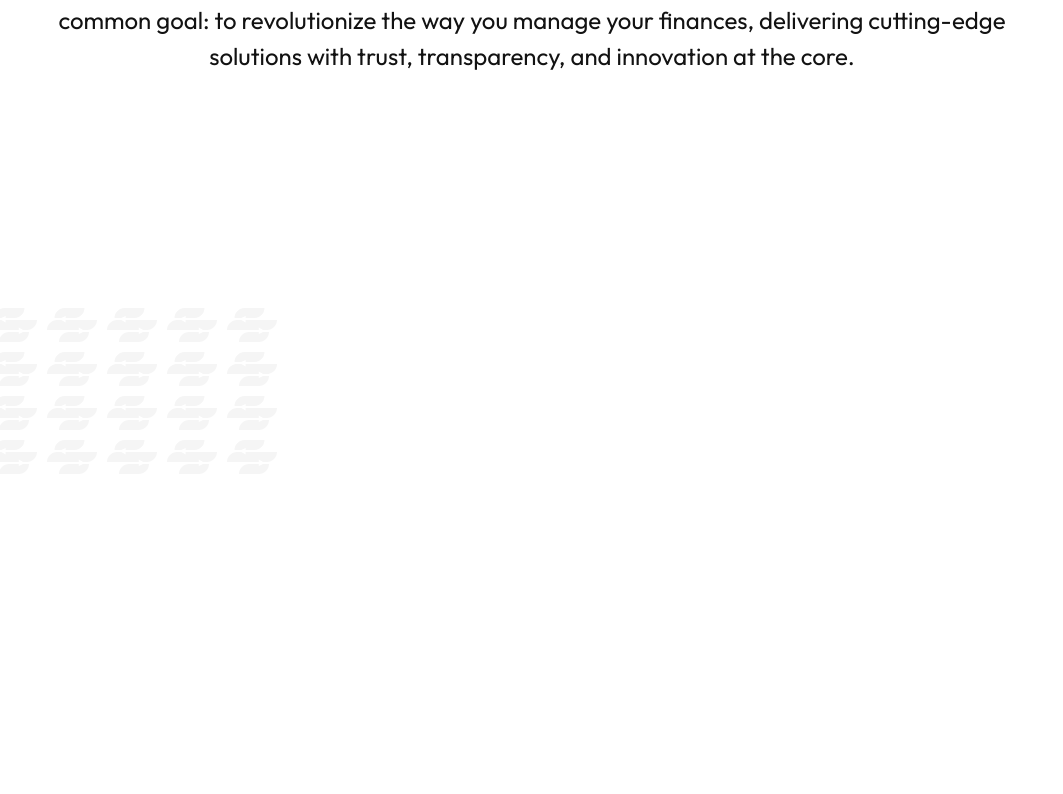
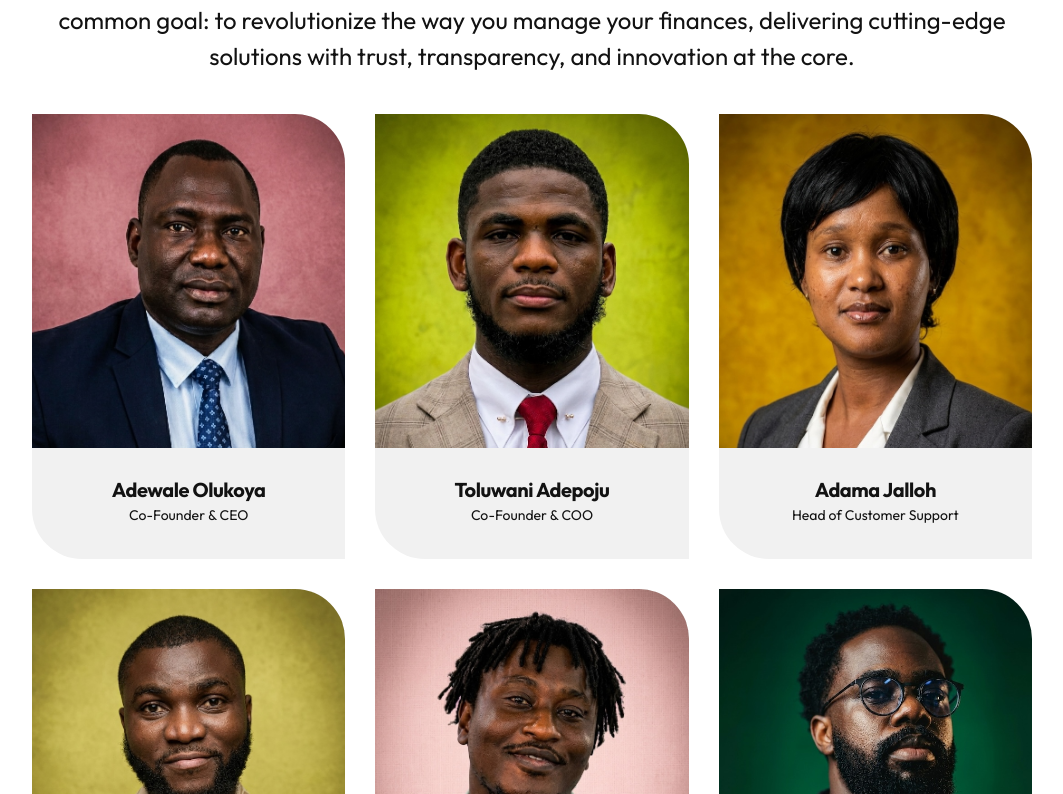
Before and after one commit to TECH-N-GOODWILL-LIMITED/SafulPay-Website-v2, a Next.js app: page /about-us in a window 1280 px wide. Shown: the part 2426-3220 px from the top of the page, without its empty margins (108-1171 px from the left). Built offline with nearby package versions, Linux system fonts and the light colour scheme.

Commit message:
refactor(team): optimize team member card image handling and animations

```diff
--- a/src/components/Member.tsx
+++ b/src/components/Member.tsx
@@ -4,7 +4,6 @@ import Image from "next/image";
 import { useRef } from "react";
 import type { TeamMember } from "../data/appContent";
 import { useGsapCustomAnimation } from "../hooks/animations/useGsapCustomAnimation";
-import { useViewportWidth } from "../hooks/useViewportWidth";
 
 interface MemberProps {
   data: TeamMember;
@@ -13,7 +12,6 @@ interface MemberProps {
 
 function Member({ data, index }: MemberProps) {
   const memberRef = useRef<HTMLDivElement | null>(null);
-  const { isMobile } = useViewportWidth();
   const { name, role, img } = data;
 
   useGsapCustomAnimation({
@@ -30,9 +28,7 @@ function Member({ data, index }: MemberProps) {
     },
     each: true,
     scrollTrigger: {
-      start: "top bottom-=50",
-      end: "top center+=100",
-      scrub: !isMobile ? 1 : false,
+      start: "top 90%",
     },
   });
 
@@ -42,14 +38,14 @@ function Member({ data, index }: MemberProps) {
         aria-label={`Team member: ${name}, ${role}`}
         className="member min-w-[260px] h-full shrink-0 bg-[#f1f1f1] rounded-tr-[50px] rounded-bl-[50px] overflow-hidden"
       >
-        <div className="relative bg-primary-shade-5 h-3/4">
+        <div className="relative bg-primary-shade-5 h-3/4 overflow-hidden">
           {img && (
             <Image
               src={img}
               alt={`${name}'s photo`}
-              fill
-              sizes="260px"
-              className="w-full h-full object-cover"
+              height={300}
+              unoptimized
+              className="w-full h-85 object-cover object-bottom"
             />
           )}
         </div>
```
